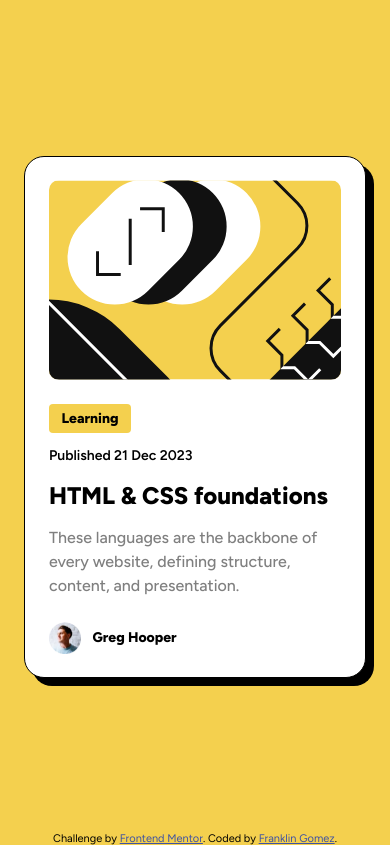
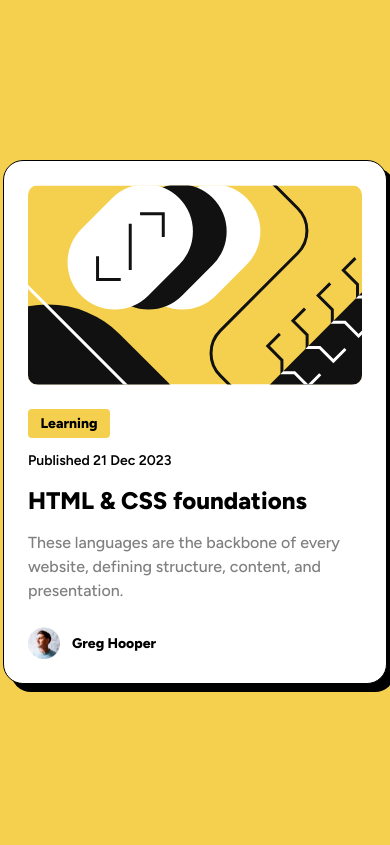
Before and after one commit to frankgomezdev/blog-preview-card, a plain HTML site: page index.html in a window 390 px wide. Drawn offline with Linux system fonts and the light colour scheme.

Commit message:
fixed mobile design

```diff
--- a/css/style.css
+++ b/css/style.css
@@ -50,7 +50,7 @@ table {
 
 body {
     background-color: #F4D04E;
-    height: 100dvh;
+    min-height: 100dvh;
     display: flex;
     flex-direction: column;
     font-family: "Figtree", sans-serif;
@@ -63,7 +63,7 @@ body {
     justify-content: center;
     align-items: center;
     max-width: 384px;
-    max-height: 522px;
+    /* max-height: 522px; */
     margin-inline: auto;
     margin-block: auto;
     background-color: white;
@@ -146,8 +146,8 @@ body {
 }
 
 .author-avatar {
-    max-width: 32px;
-    max-height: 32px;
+    width: 32px;
+    height: 32px;
 }
 
 .author-name {
@@ -157,19 +157,10 @@ body {
 }
 
 
-/* attribution */
-.attribution {
-    font-size: 11px;
-    text-align: center;
-  }
-  .attribution a {
-    color: hsl(228, 45%, 44%);
-  }
 
 
-  @media (max-width: 430px) {
+  @media (max-width: 375px) {
     body {
-        padding: 0 24px;
+        padding: 0 20px;
     }
-
 }
--- a/index.html
+++ b/index.html
@@ -38,11 +38,5 @@
         </div>
       </div>
     </div>
-    <div class="attribution">
-      Challenge by
-      <a href="https://www.frontendmentor.io?ref=challenge" target="_blank"
-        >Frontend Mentor</a
-      >. Coded by <a href="#">Franklin Gomez</a>.
-    </div>
   </body>
 </html>
```
